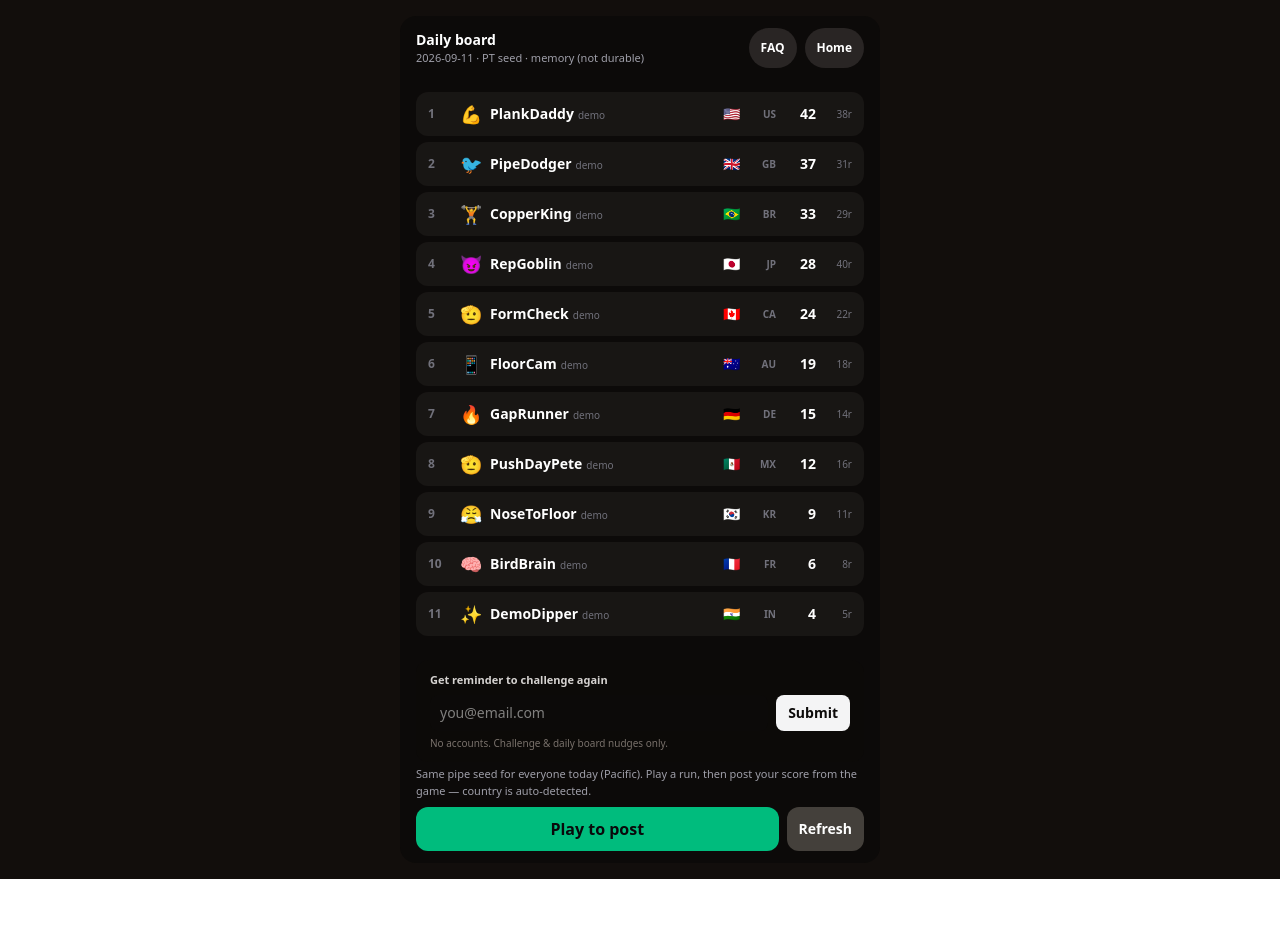
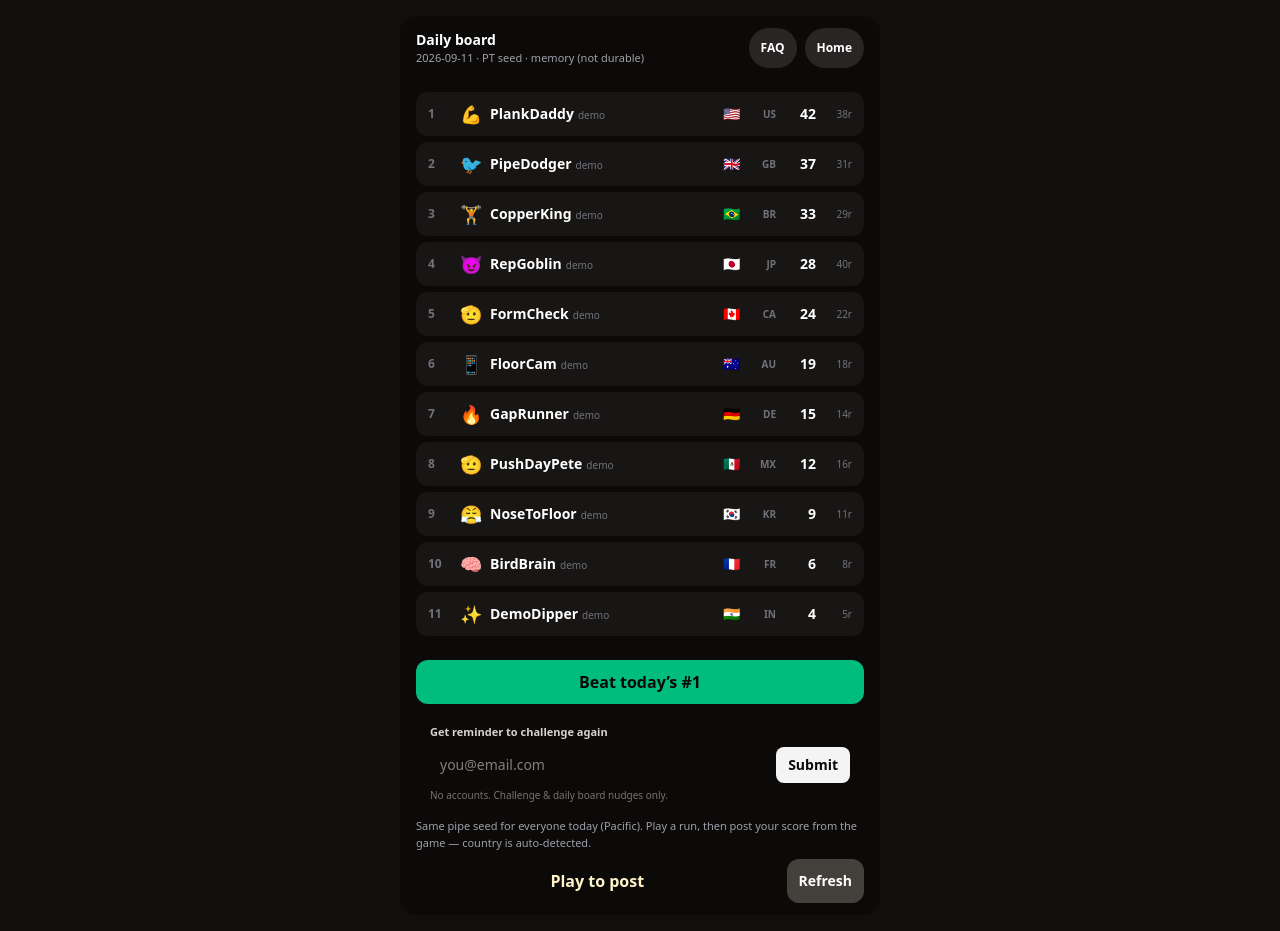
Before and after one commit to davidemanuelDEV/push-flappy, a Next.js app: page /board in a window 1280 px wide. Before the commit the page ends 879 px from the top, so only its background shows below. Built offline with nearby package versions, Linux system fonts and the light colour scheme.

Commit message:
Growth: Beat today’s #1 CTA on /board
Add a primary board CTA that deep-links to /play?beat={today’s #1}
so viewers can start a beat-me run. Hide it when the board is empty.

Co-authored-by: David Emanuel <davidemanuelDEV@users.noreply.github.com>

```diff
--- a/src/components/GamePanels.tsx
+++ b/src/components/GamePanels.tsx
@@ -364,6 +364,9 @@ export function LeaderboardPanel({
   if (!open) return null;
 
   const isPage = variant === "page";
+  // Growth: board → /play?beat=N when today’s #1 exists. Hide if empty / no score.
+  const topScore = isPage ? todaysTopScore(entries) : null;
+  const beatHref = topScore != null ? `/play?beat=${topScore}` : null;
 
   const panel = (
     <div
@@ -468,6 +471,15 @@ export function LeaderboardPanel({
       </div>
 
       <div className="space-y-2 border-t border-amber-950/80 px-4 py-3">
+        {beatHref != null && (
+          <Link
+            href={beatHref}
+            aria-label={`Beat today’s #1 — score ${topScore}`}
+            className="flex min-h-11 w-full items-center justify-center rounded-xl bg-emerald-500 px-3 font-bold text-zinc-950"
+          >
+            Beat today’s #1
+          </Link>
+        )}
         {isPage && (
           <ReminderCapture source="board" className="mb-1" />
         )}
@@ -524,7 +536,11 @@ export function LeaderboardPanel({
             <div className="flex gap-2">
               <Link
                 href={playHref}
-                className="flex min-h-11 flex-1 items-center justify-center rounded-xl bg-emerald-500 px-3 font-bold text-zinc-950"
+                className={
+                  beatHref != null
+                    ? "flex min-h-11 flex-1 items-center justify-center rounded-xl border border-amber-200/35 bg-transparent px-3 font-semibold text-amber-100"
+                    : "flex min-h-11 flex-1 items-center justify-center rounded-xl bg-emerald-500 px-3 font-bold text-zinc-950"
+                }
               >
                 Play to post
               </Link>
@@ -559,6 +575,13 @@ export function LeaderboardPanel({
   );
 }
 
+function todaysTopScore(entries: LeaderboardEntry[]): number | null {
+  const top = entries[0];
+  if (!top || typeof top.score !== "number") return null;
+  if (!Number.isFinite(top.score) || top.score < 0) return null;
+  return Math.floor(top.score);
+}
+
 function normalizeIso(raw: unknown): string {
   if (typeof raw !== "string" || raw.trim().length !== 2) return "XX";
   return raw.trim().toUpperCase();
```
